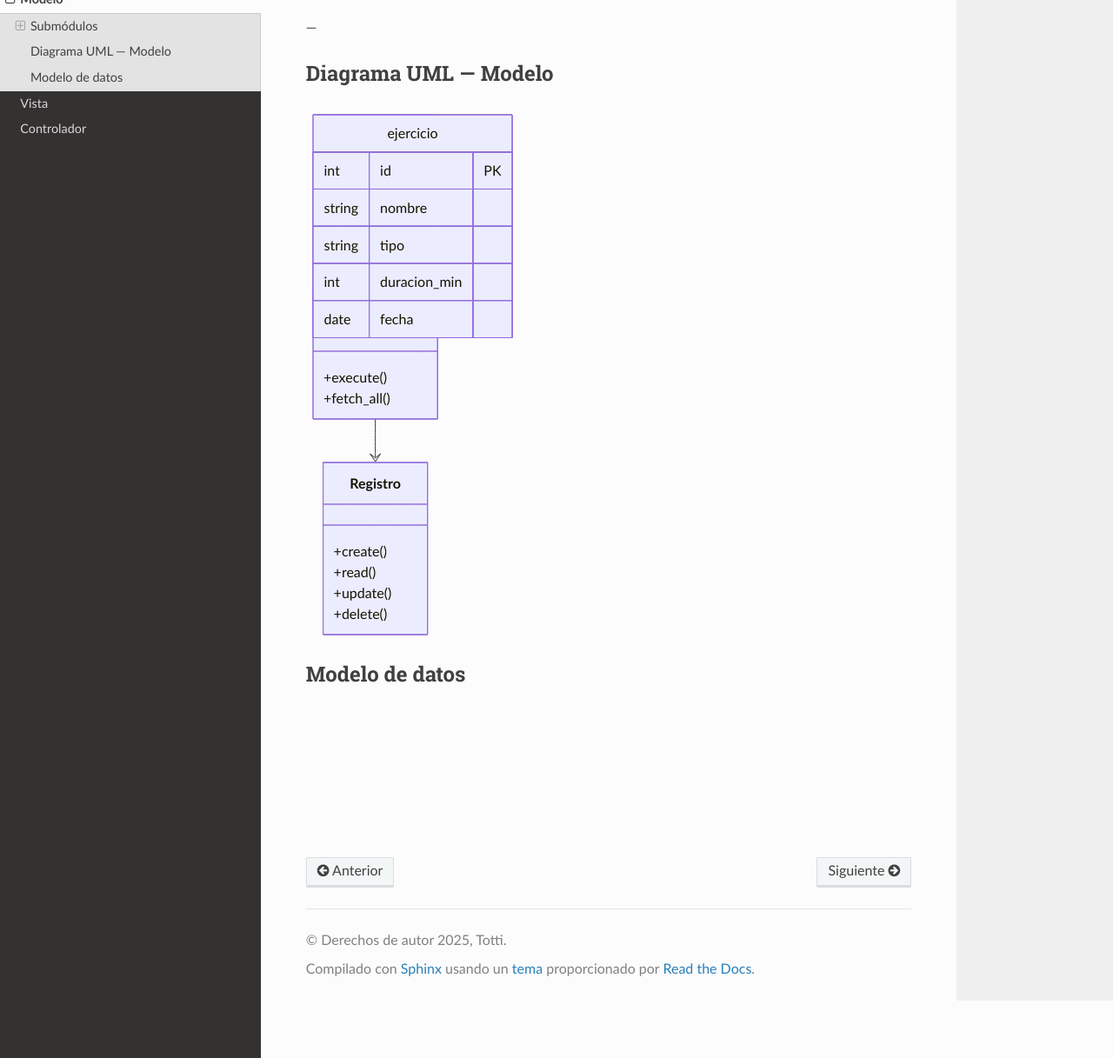
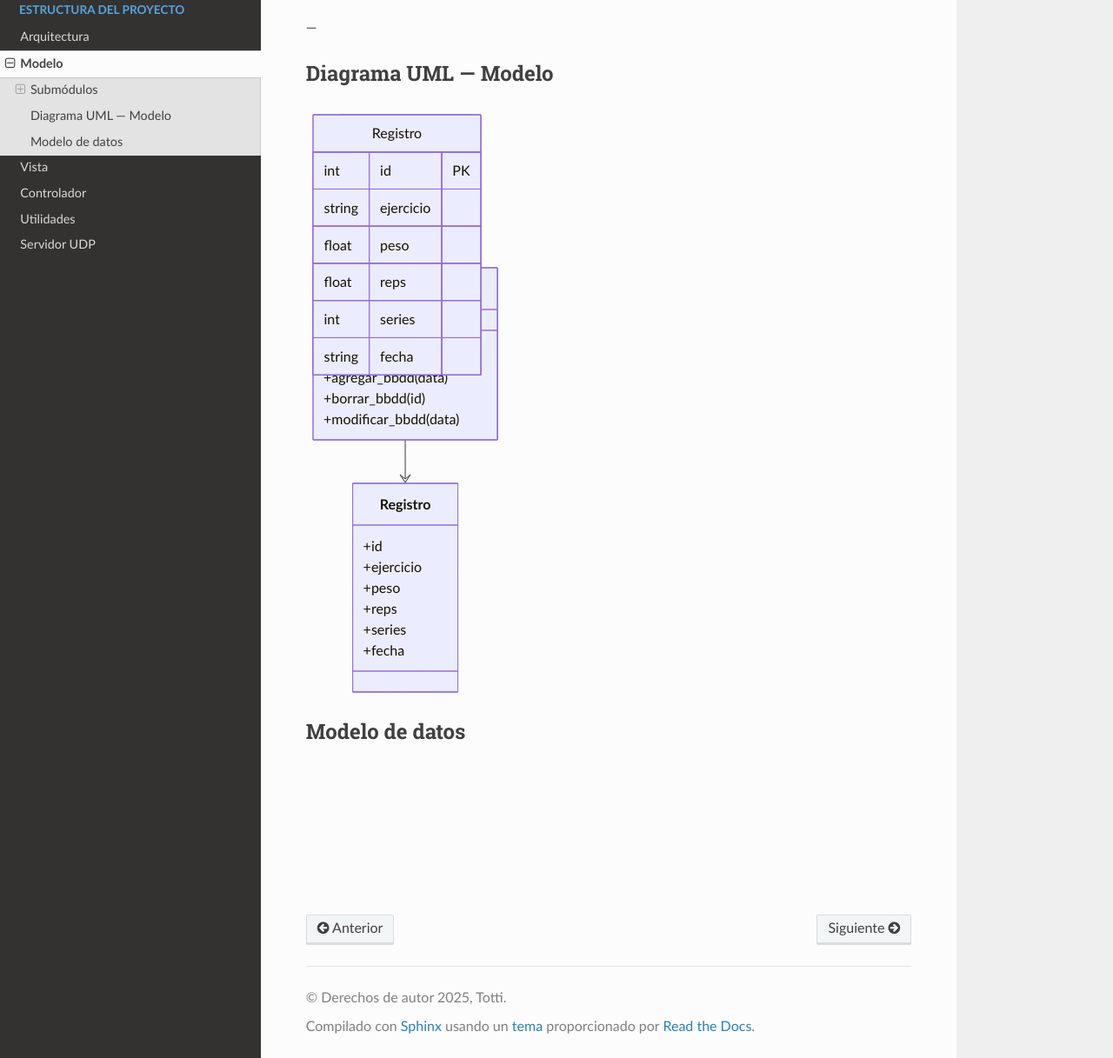
Before and after one commit to tottipensotti/workit, a Sphinx documentation site: the page built from docs/source/modelo.rst, in a window 1280 px wide and 1400 px high, scrolled down 871 px, cut to the strip 183-1400 px from the top of the window. Shown: the whole strip at 87% size. Built offline with Sphinx 7.4.7 and the Read the Docs theme 3.1.0, drawn with Linux system fonts in a browser that asks for light colours; some of the changed text lies outside the part shown.

```diff
--- a/docs/source/modelo.rst
+++ b/docs/source/modelo.rst
@@ -51,25 +51,28 @@ Diagrama UML — Modelo
 
    classDiagram
 
-      class Conexion {
+      class SqliteDatabase {
          +connect()
-         +close()
       }
 
-      class SqlExecutor {
-         +execute()
-         +fetch_all()
+      class Executor {
+         +consultar_bbdd()
+         +agregar_bbdd(data)
+         +borrar_bbdd(id)
+         +modificar_bbdd(data)
       }
 
       class Registro {
-         +create()
-         +read()
-         +update()
-         +delete()
+         +id
+         +ejercicio
+         +peso
+         +reps
+         +series
+         +fecha
       }
 
-      Conexion <|-- SqlExecutor
-      SqlExecutor --> Registro
+      SqliteDatabase --> Executor
+      Executor --> Registro
 
 Modelo de datos
 ----------------
@@ -78,10 +81,11 @@ Modelo de datos
 
    erDiagram
 
-      ejercicio {
+      Registro {
          int id PK
-         string nombre
-         string tipo
-         int duracion_min
-         date fecha
+         string ejercicio
+         float peso
+         float reps
+         int series
+         string fecha
       }
```
Also changed, not shown: docs/source/controlador.rst (+19 -10 lines), docs/source/index.rst (+8 -0 lines), docs/source/instalacion.rst (added, +82 -0 lines), docs/source/server.rst (added, +47 -0 lines), docs/source/utils.rst (added, +55 -0 lines).
